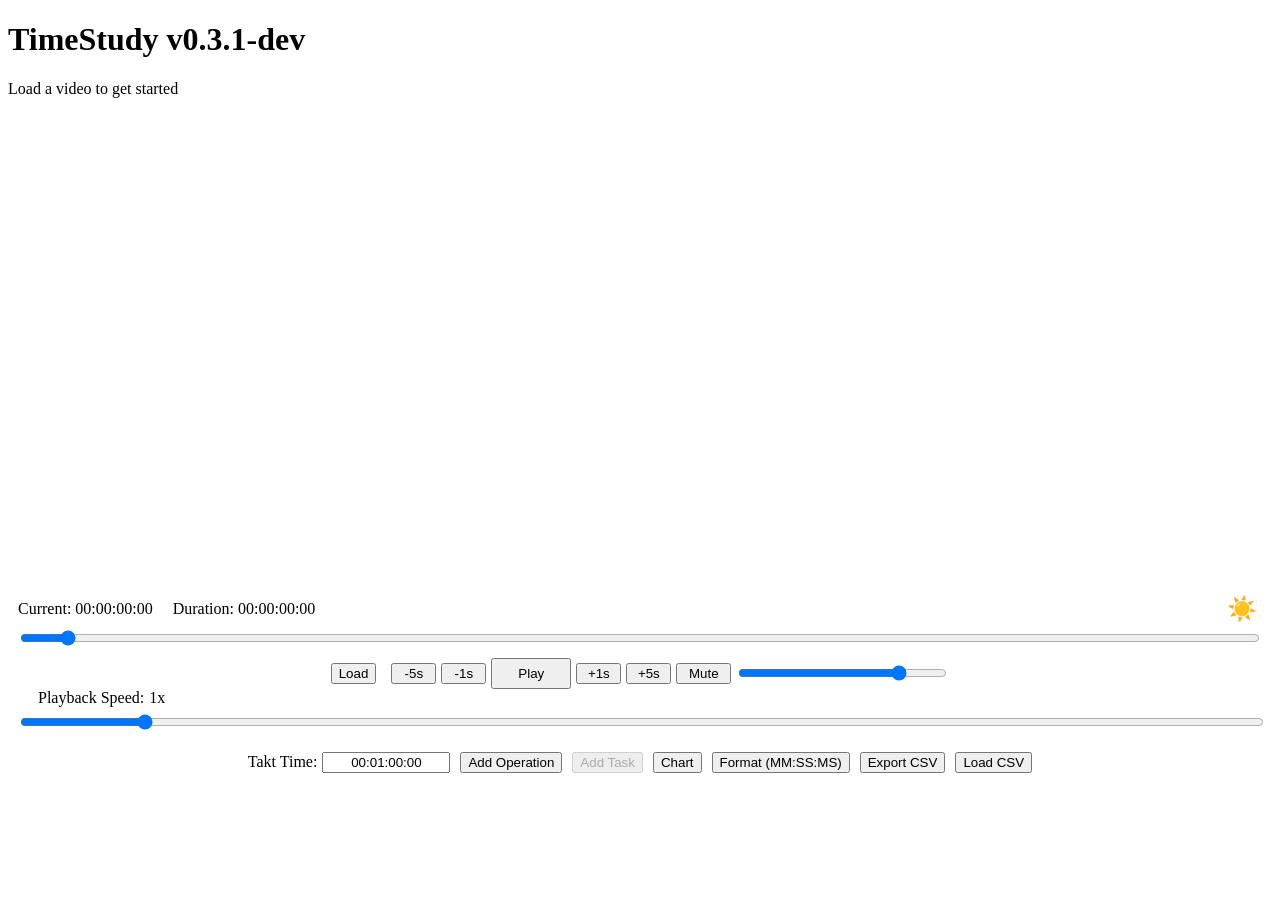
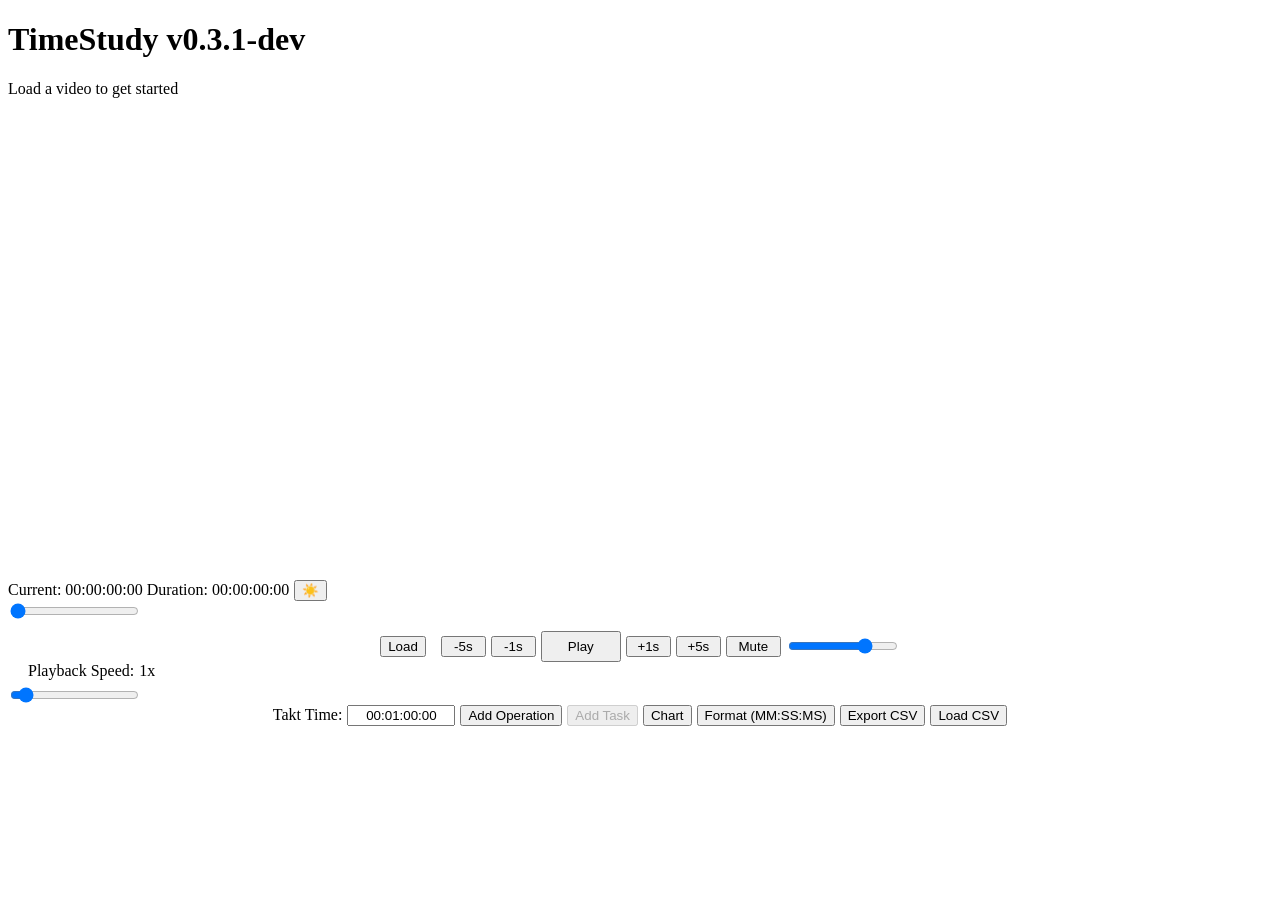

updated the fonts

--- a/styles.css
+++ b/styles.css
@@ -1,28 +1,3 @@
-/* Dark Mode Toggle Button */
-.btn-dark-mode-toggle {
-  background-color: transparent;
-  border: none;
-  font-size: 1.5rem;
-  padding: 5px;
-  cursor: pointer;
-  color: inherit;
-  transition: color 0.3s ease;
-}
-
-.btn-dark-mode-toggle:hover {
-  opacity: 0.8;
-}
-
-/* Time Row with Dark Mode Toggle */
-.control-row.time-row {
-  justify-content: space-between;
-  align-items: center;
-}
-
-.time-display {
-  display: flex;
-  gap: 20px;
-}
 
 /* Speed Display */
 .speed-display {
@@ -114,13 +89,6 @@
 /* Add padding to slider labels */
 .control-row.slider-row label {
   padding-left: 20px;
-}
-/* Add padding to sliders */
-.control-row input.form-range {
-  padding-left: 40px;
-  padding-right: 40px;
-  width: 100%;
-  box-sizing: border-box;
 }
 .volume-slider {
   width: 70px;
@@ -246,11 +214,6 @@
     margin-top: 0 !important;
     padding: 5px !important;
   }
-  .control-row input.form-range {
-    padding-left: 5%;
-    padding-right: 5%;
-  }
-  .control-row.slider-row label {
     padding-left: 5%;
   }
   .play-button {
